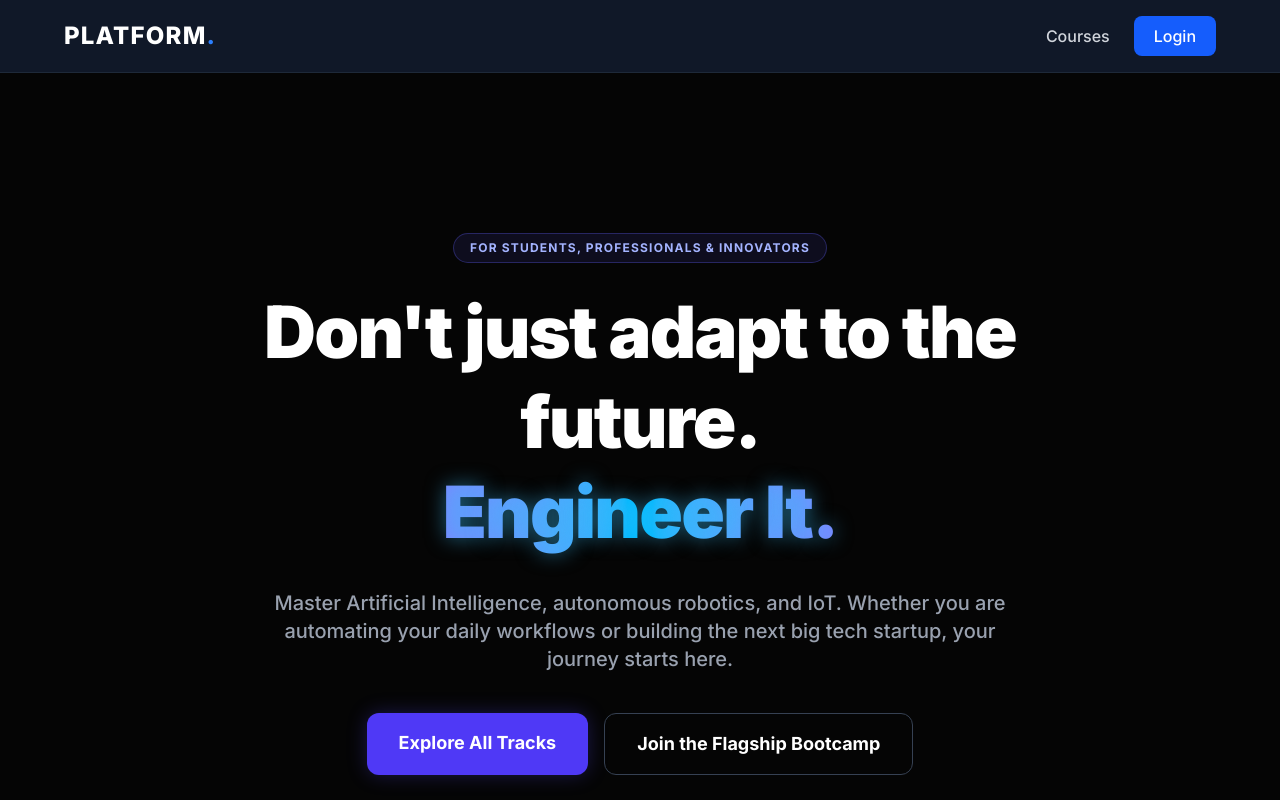
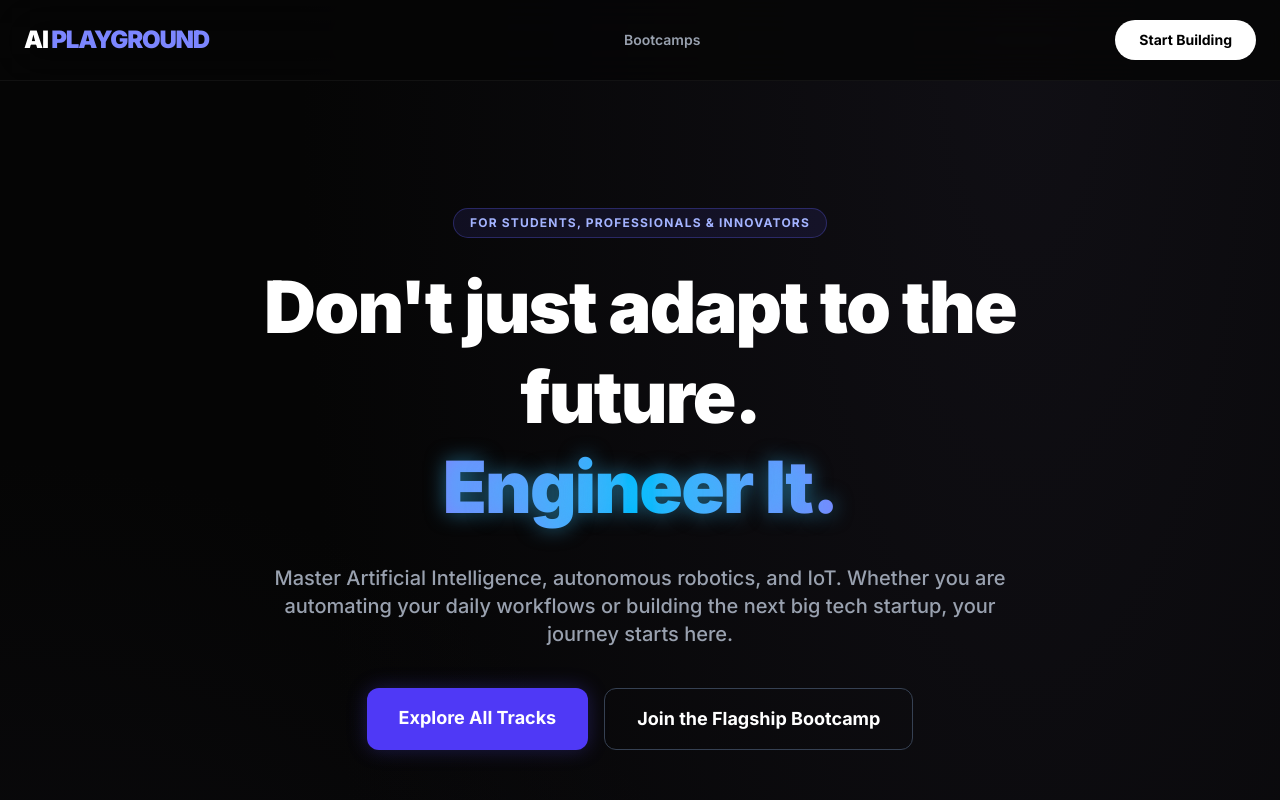
Before and after one commit to Aryan45-code/ai-playground, a Next.js app: page / in a window 1280 px wide. Shown: the top 800 px of the page. Built offline with nearby package versions, Linux system fonts and the light colour scheme; no server answers.

Commit message:
Restored original layout and design

```diff
--- a/app/layout.tsx
+++ b/app/layout.tsx
@@ -1,31 +1,50 @@
-import type { Metadata } from "next";
-import { Inter } from "next/font/google";
-import "./globals.css";
-import { Providers } from "./Providers";
-import Navbar from "./components/Navbar";
+import type { Metadata } from 'next'
+import { Inter } from 'next/font/google'
+import './globals.css'
+import Link from 'next/link'
 
-const inter = Inter({ subsets: ["latin"] });
+const inter = Inter({ subsets: ['latin'] })
 
 export const metadata: Metadata = {
-  title: "Student Platform",
-  description: "Enroll in our exclusive programs",
-};
+  title: 'The AI Playground | Master Robotics & AI',
+  description: 'An entry-level bootcamp for students and professionals to build real engineering projects.',
+}
 
 export default function RootLayout({
   children,
-}: Readonly<{
-  children: React.ReactNode;
-}>) {
+}: {
+  children: React.ReactNode
+}) {
   return (
-    <html lang="en">
-      <body className={`${inter.className} bg-black text-white min-h-screen`}>
-        <Providers>
-          <Navbar /> {/* This puts the menu at the top of every page! */}
-          <main className="pt-8">
-            {children}
-          </main>
-        </Providers>
+    <html lang="en" className="scroll-smooth">
+      <body className={`${inter.className} bg-[#050505] text-slate-50 antialiased selection:bg-indigo-500 selection:text-white mesh-bg`}>
+
+        {/* GLOBAL NAVIGATION */}
+        <nav className="fixed w-full z-50 top-0 backdrop-blur-xl bg-[#050505]/80 border-b border-white/5">
+          <div className="max-w-7xl mx-auto px-6 h-20 flex items-center justify-between">
+            <Link href="/" className="text-2xl font-black tracking-tighter flex items-center gap-2">
+              <span>AI <span className="text-indigo-400">PLAYGROUND</span></span>
+            </Link>
+            <div className="hidden md:flex gap-8 text-sm font-semibold text-gray-400">
+              <Link href="/#bootcamps" className="hover:text-white transition">Bootcamps</Link>
+            </div>
+            <Link href="/courses/ai-playground" className="bg-white text-black px-6 py-2.5 rounded-full text-sm font-bold hover:bg-gray-200 transition transform hover:scale-105">
+              Start Building
+            </Link>
+          </div>
+        </nav>
+
+        {/* PAGE CONTENT */}
+        <main className="pt-20">
+          {children}
+        </main>
+
+        {/* GLOBAL FOOTER */}
+        <footer className="border-t border-white/10 bg-[#050505] py-12 text-center text-gray-500 mt-20">
+          <p className="text-sm">&copy; 2026 The AI Playground. All rights reserved.</p>
+        </footer>
+
       </body>
     </html>
-  );
+  )
 }
```
